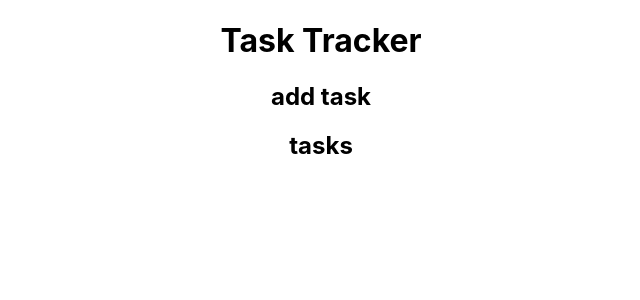
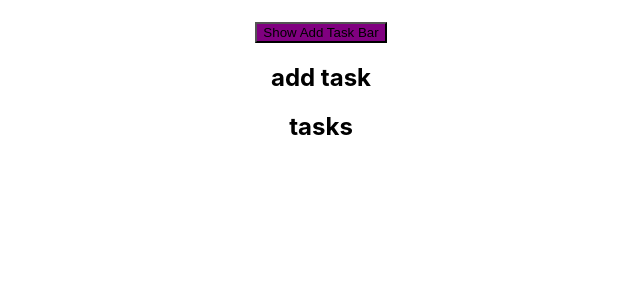
Before and after one commit to israfil3019/task-tracker, a React (Create React App) app: page / in a window 1280 px wide. Shown: the top 300 px of the page, without its empty margins (319-959 px from the left). Built offline with nearby package versions, Linux system fonts and the light colour scheme.

Commit message:
add header and button components

```diff
--- /dev/null
+++ b/src/components/Button.js
@@ -0,0 +1,17 @@
+import React from "react";
+
+const Button = ({ color, text, handleClick }) => {
+  return (
+    <div>
+      <button
+        className="btn"
+        style={{ backgroundColor: color }}
+        onClick={handleClick}
+      >
+        {text}
+      </button>
+    </div>
+  );
+};
+
+export default Button;
--- a/src/components/Header.js
+++ b/src/components/Header.js
@@ -1,10 +1,20 @@
 import React from "react";
+import Button from "./Button";
 
-const Header = () => {
+const Header = ({ title }) => {
+  const handleClick = () => {
+    console.log("Click");
+  };
+
   return (
-    <div>
-      <h1>Task Tracker</h1>
-    </div>
+    <header className="header">
+      <h1>{title}</h1>
+      <Button
+        color="purple"
+        text="Show Add Task Bar"
+        handleClick={handleClick}
+      />
+    </header>
   );
 };
 
```
